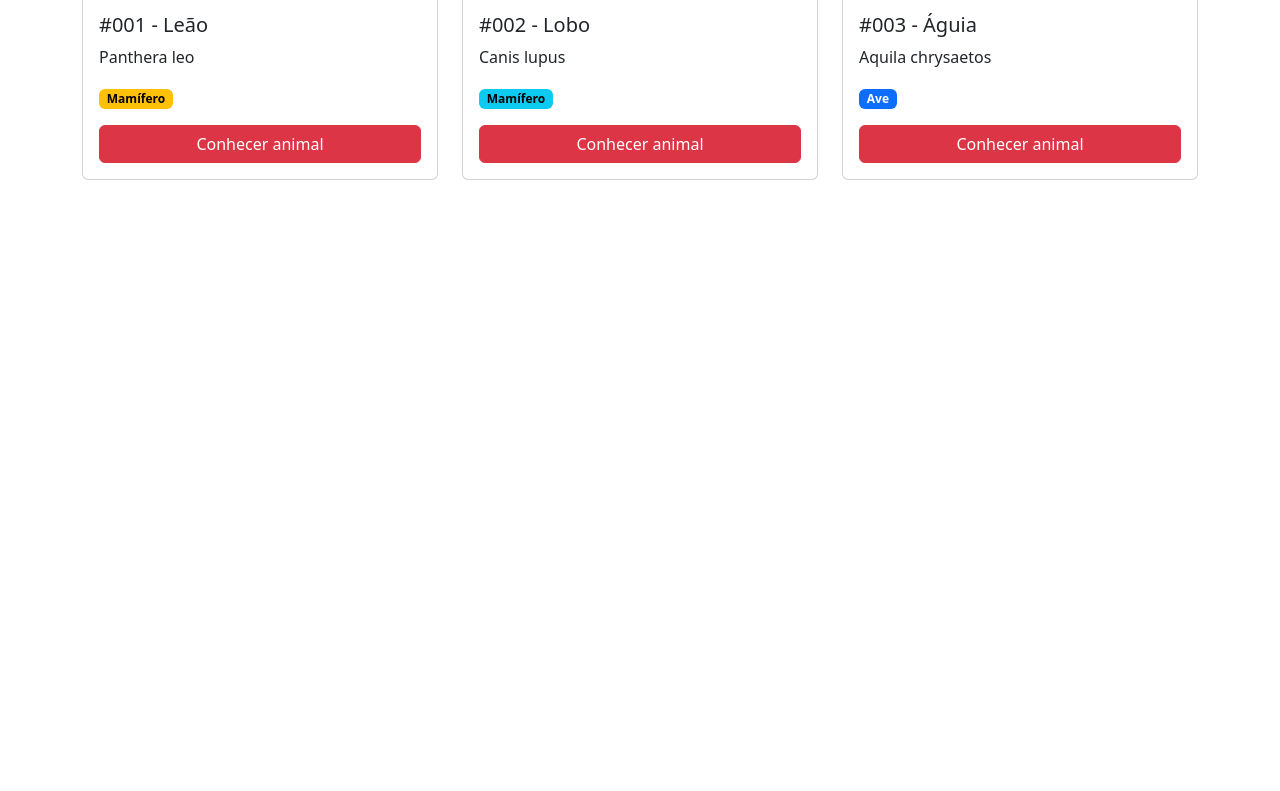
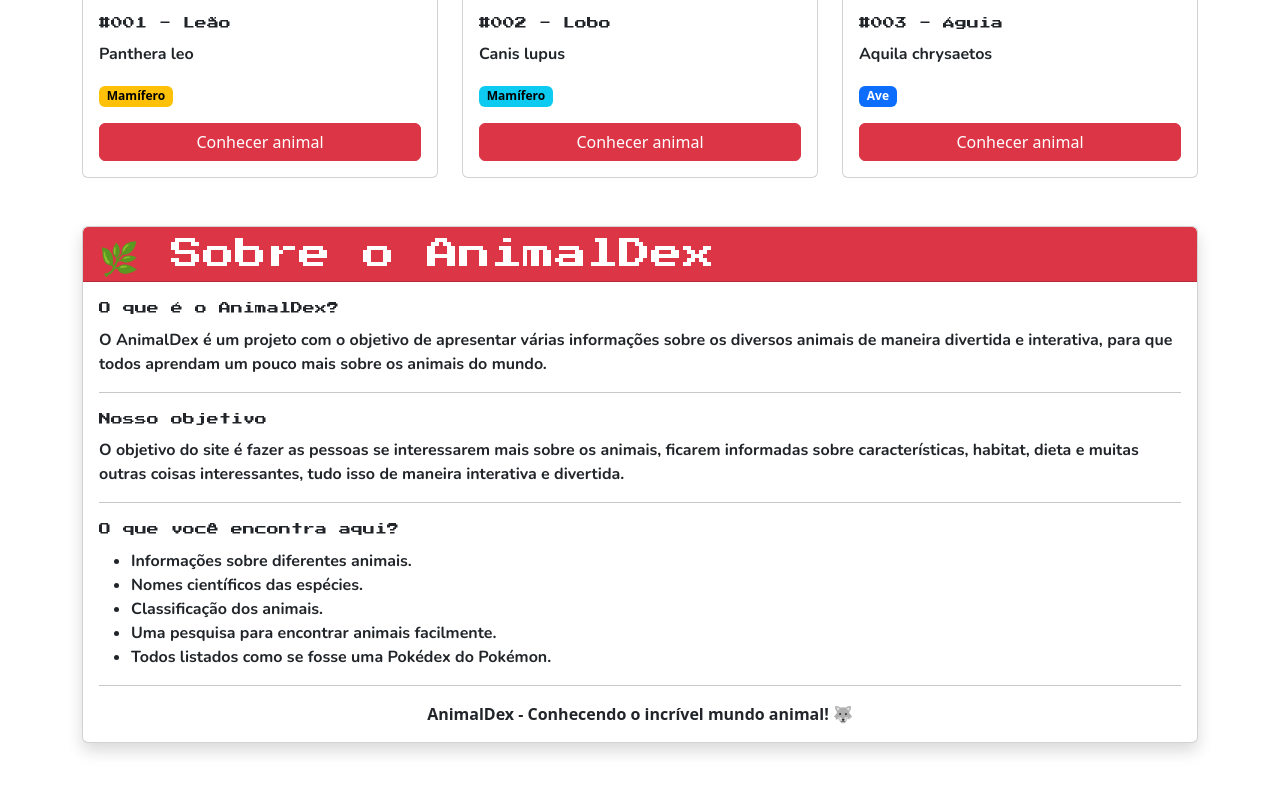
Before and after one commit to mateusleonardotei-lgtm/Lista-de-animais, a plain HTML site: page index.html in a window 1280 px wide. Shown: the part 524-1315 px from the top of the page. Before the commit the page ends 800 px from the top, so only its background shows below. Drawn offline with nearby package versions, Linux system fonts and the light colour scheme.

Commit message:
Bagulho daora

```diff
--- a/index.html
+++ b/index.html
@@ -9,7 +9,6 @@
 
     <link rel="stylesheet" href="style.css">
 
-    <!-- Fontes -->
     <link rel="preconnect" href="https://fonts.googleapis.com">
     <link rel="preconnect" href="https://fonts.gstatic.com" crossorigin>
 
@@ -17,21 +16,18 @@
         href="https://fonts.googleapis.com/css2?family=Press+Start+2P&family=Nunito:wght@400;600;700;800;900&display=swap"
         rel="stylesheet">
 
-    <!-- Bootstrap CSS -->
     <link href="https://cdn.jsdelivr.net/npm/bootstrap@5.3.8/dist/css/bootstrap.min.css" rel="stylesheet">
 
 </head>
 
 <body>
-
-    <!-- CABEÇALHO -->
-
+    <!--Navegação-->
     <nav class="navbar navbar-expand-lg navbar-dark bg-danger">
 
         <div class="container">
 
             <a class="navbar-brand fw-bold" href="#">
-                🔴 AnimalDex
+                🌿 AnimalDex
             </a>
 
             <button class="navbar-toggler" type="button" data-bs-toggle="collapse" data-bs-target="#menu">
@@ -64,23 +60,17 @@
 
     </nav>
 
+    <!--Pesquisas-->
+
     <div class="container my-5">
 
-    <h2 class="text-center mb-4">
-        🔎 Pesquisar animais
-    </h2>
+    <h2 class="text-center mb-4"> 🔎 Pesquisar animais </h2>
 
     <div class="input-group">
 
-        <input
-            type="text"
-            class="form-control"
-            placeholder="Digite o nome do animal..."
-        >
+        <input type="text" class="form-control" placeholder="Digite o nome do animal..." >
 
-        <button class="btn btn-danger">
-            Pesquisar
-        </button>
+        <button class="btn btn-danger"> Pesquisar </button>
 
     </div>
 
@@ -98,27 +88,17 @@
 
             <div class="card h-100">
 
-                <img src="img/leao.png"
-                    class="card-img-top"
-                    alt="Leão">
+                <img src="" class="card-img-top"  alt="Leão">
 
                 <div class="card-body">
 
-                    <h5 class="card-title">
-                        #001 - Leão
-                    </h5>
+                    <h5 class="card-title"> #001 - Leão </h5>
 
-                    <p class="card-text">
-                        Panthera leo
-                    </p>
+                    <p class="card-text"> Panthera leo  </p>
 
-                    <span class="badge text-bg-warning">
-                        Mamífero
-                    </span>
+                    <span class="badge text-bg-warning"> Mamífero  </span>
 
-                    <button class="btn btn-danger mt-3 w-100">
-                        Conhecer animal
-                    </button>
+                    <button class="btn btn-danger mt-3 w-100"> Conhecer animal  </button>
 
                 </div>
 
@@ -133,27 +113,15 @@
 
             <div class="card h-100">
 
-                <img src="img/lobo.png"
-                    class="card-img-top"
-                    alt="Lobo">
+                <img src="" class="card-img-top"  alt="Lobo">
 
-                <div class="card-body">
+                <div class="card-body"> <h5 class="card-title"> #002 - Lobo </h5>
 
-                    <h5 class="card-title">
-                        #002 - Lobo
-                    </h5>
+                    <p class="card-text"> Canis lupus </p>
 
-                    <p class="card-text">
-                        Canis lupus
-                    </p>
+                    <span class="badge text-bg-info"> Mamífero </span>
 
-                    <span class="badge text-bg-info">
-                        Mamífero
-                    </span>
-
-                    <button class="btn btn-danger mt-3 w-100">
-                        Conhecer animal
-                    </button>
+                    <button class="btn btn-danger mt-3 w-100"> Conhecer animal </button>
 
                 </div>
 
@@ -168,31 +136,80 @@
 
             <div class="card h-100">
 
-                <img src="img/aguia.png"
-                    class="card-img-top"
-                    alt="Águia">
+                <img src="" class="card-img-top" alt="Águia">
 
                 <div class="card-body">
 
-                    <h5 class="card-title">
-                        #003 - Águia
-                    </h5>
+                    <h5 class="card-title"> #003 - Águia </h5>
 
-                    <p class="card-text">
-                        Aquila chrysaetos
-                    </p>
+                    <p class="card-text"> Aquila chrysaetos </p>
 
-                    <span class="badge text-bg-primary">
-                        Ave
-                    </span>
+                    <span class="badge text-bg-primary"> Ave </span>
 
-                    <button class="btn btn-danger mt-3 w-100">
-                        Conhecer animal
-                    </button>
+                    <button class="btn btn-danger mt-3 w-100"> Conhecer animal </button>
 
                 </div>
 
             </div>
+
+        </div>
+
+        <!--Colocar mais animais no futuro-->
+
+    </div>
+
+</div>
+
+
+<!-- SOBRE -->
+
+<div class="container my-5" id="sobre">
+
+    <div class="card shadow">
+
+        <div class="card-header bg-danger text-white">
+            <h2 class="mb-0">🌿 Sobre o AnimalDex</h2>
+        </div>
+
+        <div class="card-body">
+
+            <h4 class="card-title">O que é o AnimalDex?</h4>
+
+            <p class="card-text">
+                O AnimalDex é um projeto com o objetivo de apresentar
+                várias informações sobre os diversos animais de maneira
+                divertida e interativa, para que todos aprendam um pouco
+                mais sobre os animais do mundo.
+            </p>
+
+            <hr>
+
+            <h4 class="card-title">Nosso objetivo</h4>
+
+            <p class="card-text">
+                O objetivo do site é fazer as pessoas se interessarem
+                mais sobre os animais, ficarem informadas sobre
+                características, habitat, dieta e muitas outras coisas
+                interessantes, tudo isso de maneira interativa e divertida.
+            </p>
+
+            <hr>
+
+            <h4 class="card-title">O que você encontra aqui?</h4>
+
+            <ul class="card-text">
+                <li>Informações sobre diferentes animais.</li>
+                <li>Nomes científicos das espécies.</li>
+                <li>Classificação dos animais.</li>
+                <li>Uma pesquisa para encontrar animais facilmente.</li>
+                <li>Todos listados como se fosse uma Pokédex do Pokémon.</li>
+            </ul>
+
+            <hr>
+
+            <p class="text-center fw-bold mb-0">
+                AnimalDex - Conhecendo o incrível mundo animal! 🐺
+            </p>
 
         </div>
 
@@ -201,9 +218,6 @@
 </div>
 
 
-
-    <!-- Bootstrap JavaScript -->
-    <script src="https://cdn.jsdelivr.net/npm/bootstrap@5.3.8/dist/js/bootstrap.bundle.min.js"></script>
 </body>
 
 </html>
--- a/style.css
+++ b/style.css
@@ -5,6 +5,11 @@ body {
 
 .navbar {
     border-bottom: 5px solid #a91e30;
+}
+
+.navbar-brand {
+    font-family: 'Press Start 2P', cursive;
+    font-size: 14px;
 }
 
 .card {
@@ -27,3 +32,25 @@ body {
 .btn-danger {
     background-color: #dc3545;
 }
+
+h2 {
+    font-family: 'Press Start 2P', cursive;
+    font-size: 18px;
+    line-height: 1.8;
+}
+
+.card-title {
+    font-family: 'Press Start 2P', cursive;
+    font-size: 12px;
+    line-height: 1.8;
+}
+
+.card-text {
+    font-family: 'Nunito', sans-serif;
+    font-weight: 700;
+}
+
+button {
+    font-family: 'Nunito', sans-serif;
+    font-weight: 800;
+}
```
Also changed, not shown: index1.html (deleted, +0 -23 lines), script.js (deleted), 1 other file.
